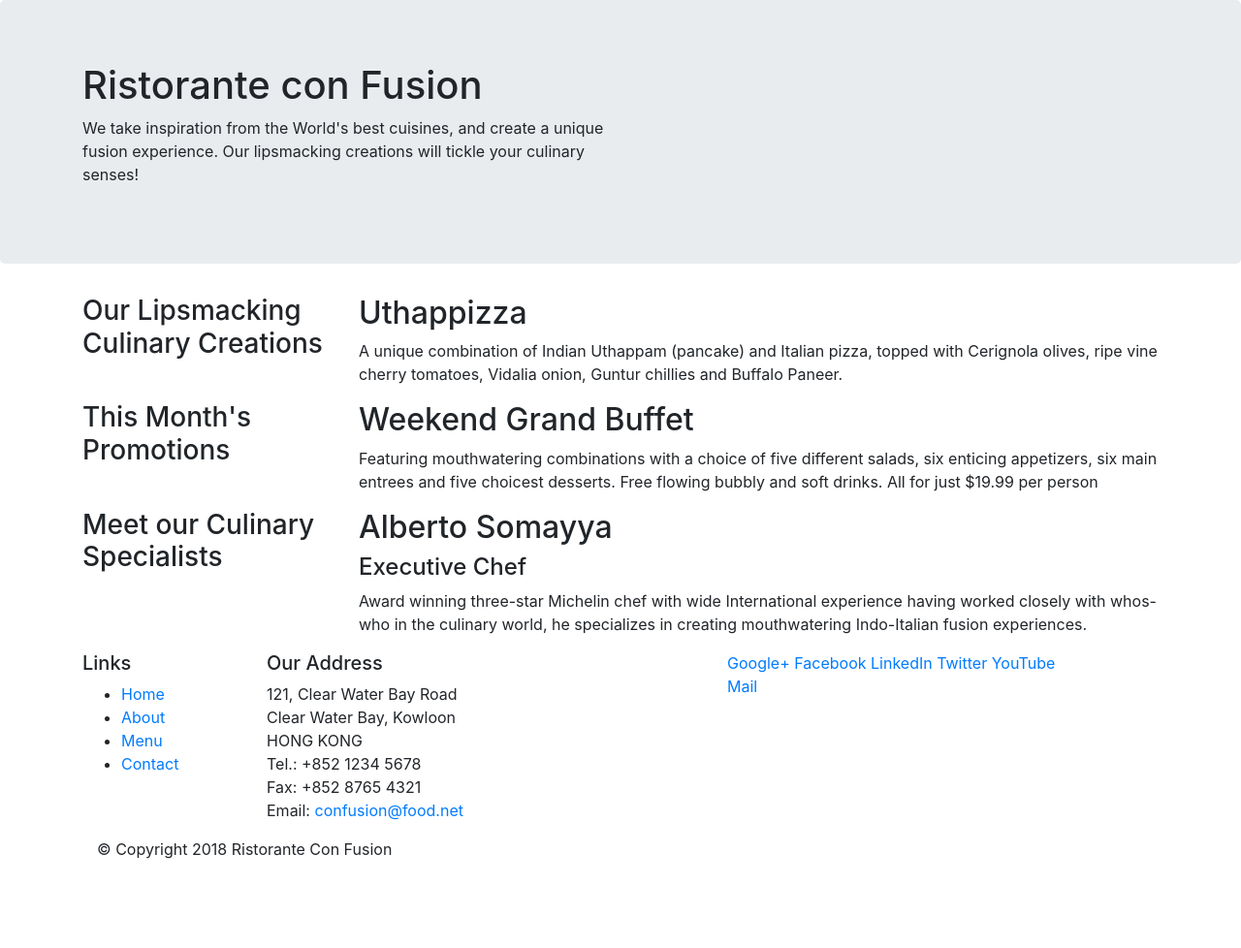
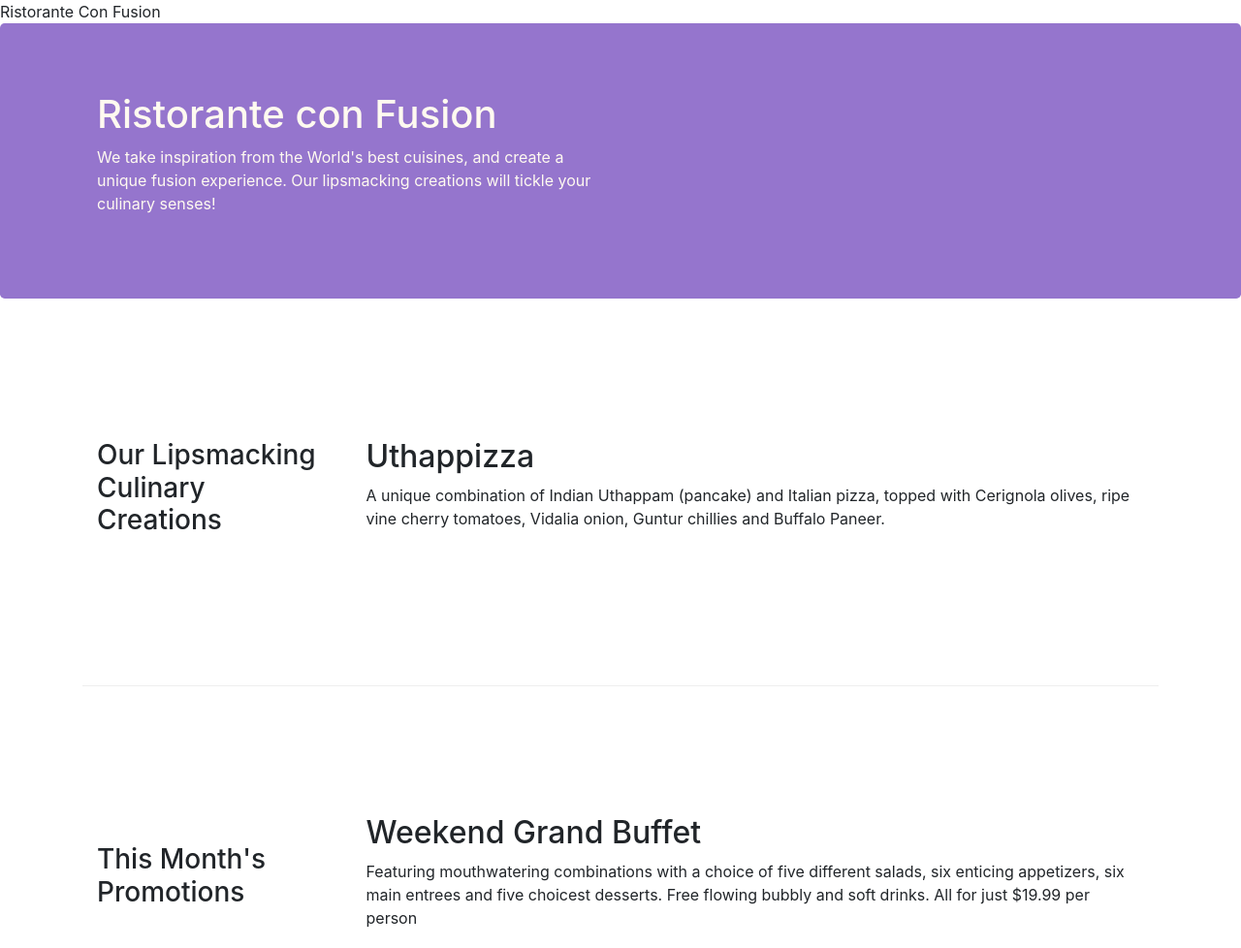
Before and after one commit to mefisto113/Coursera-1, a website: page index.html in a window 1280 px wide. Shown: the top 978 px of the page at 97% size. Before the commit the page ends 904 px from the top, so only its background shows below. Drawn offline with nearby package versions, Linux system fonts and the light colour scheme.

Commit message:
Bootstrap Grid Part2

```diff
--- /dev/null
+++ b/css/styles.css
@@ -0,0 +1,30 @@
+.row-header{
+    margin:0px auto;
+    padding:0px;
+}
+
+.row-content{
+    margin:0px auto;
+    padding: 50px 0px 50px 0px;
+    border-bottom: 1px ridge;
+    min-height:400px;
+}
+
+.footer{
+    background-color:#D1C4E9;
+    margin:0px auto;
+    padding: 20px 0px 20px 0px;
+}
+
+.jumbotron{
+    padding: 70px 30px 70px 30px;
+    margin: 0px auto;
+    background: #9575CD;
+    color:floralwhite;
+}
+
+adress{
+    font-size: 80%;
+    margin:0px;
+    color: #0f0f0f;
+}
--- a/index.html
+++ b/index.html
@@ -9,6 +9,7 @@
 
     <!-- Bootstrap CSS -->
     <link rel="stylesheet" href="node_modules/bootstrap/dist/css/bootstrap.min.css">
+    <link href="css/styles.css" rel="stylesheet"
     <title>Ristorante Con Fusion</title>
 </head>
 
@@ -16,7 +17,7 @@
 
     <header class="jumbotron">
         <div class="container">
-            <div class="row">
+            <div class="row row-header">
                 <div class="col-12 col-sm 6">
                     <h1>Ristorante con Fusion</h1>
                     <p>We take inspiration from the World's best cuisines, and create a unique fusion experience. Our lipsmacking creations will tickle your culinary senses!</p>
@@ -28,7 +29,7 @@
     </header>
 
     <div class="container">
-        <div class="row">
+        <div class="row row-content align-items-center">
             <div class="col-12 col-sm-4 col-md-3">
                 <h3>Our Lipsmacking Culinary Creations</h3>
             </div>
@@ -39,7 +40,7 @@
         </div>
 
 
-        <div class="row">
+        <div class="row row-content align-items-center">
             <div class="col-12 col-sm-4 col-md-3">
                 <h3>This Month's Promotions</h3>
             </div>
@@ -49,7 +50,7 @@
             </div>
         </div>
 
-        <div class="row">
+        <div class="row row-content align-items-center">
             <div class="col-12 col-sm-4 col-md-3">
                 <h3>Meet our Culinary Specialists</h3>
             </div>
@@ -61,12 +62,12 @@
         </div>
     </div>
 
-    <footer>
+    <footer class="footer">
         <div class="container">
             <div class="row">
                 <div class="col-4 col-sm-2">
                     <h5>Links</h5>
-                    <ul>
+                    <ul class="list-unstyled">
                         <li><a href="#">Home</a></li>
                         <li><a href="#">About</a></li>
                         <li><a href="#">Menu</a></li>
@@ -84,8 +85,8 @@
 		              Email: <a href="mailto:confusion@food.net">confusion@food.net</a>
 		           </address>
                 </div>
-                <div class="col-12 col-sm-4">
-                    <div>
+                <div class="col-12 col-sm-4 align-self-center">
+                    <div class="text-center">
                         <a href="http://google.com/+">Google+</a>
                         <a href="http://www.facebook.com/profile.php?id=">Facebook</a>
                         <a href="http://www.linkedin.com/in/">LinkedIn</a>
@@ -95,7 +96,7 @@
                     </div>
                 </div>
            </div>
-           <div>
+           <div class="row justify-content-center">
                 <div class="col-auto">
                     <p>© Copyright 2018 Ristorante Con Fusion</p>
                 </div>
```
